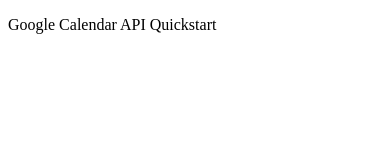
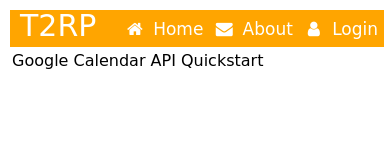
Before and after one commit to T2Powercoders/T2RP, a plain HTML site: page home page/index.html in a window 390 px wide. Drawn offline with Linux system fonts and the light colour scheme.

Commit message:
Html, Css updated

```diff
--- /dev/null
+++ b/about page/about.css
@@ -0,0 +1,114 @@
+* {
+  margin: 2px;
+  padding: 2px;
+  box-sizing: border-box;
+}
+body {
+  font-family: cursive;
+  background-color: black;
+}
+p {
+    color: whitesmoke;
+    padding: auto;
+
+}
+
+h1 {
+  color: orange;
+  padding: 10px;
+  text-align: center;
+}
+nav.navbar {
+  width: 100%;
+  background-color: orange;
+  display: flex;
+  justify-content: flex-end;
+}
+
+.navbar a {
+  text-align: center;
+  padding: 2px;
+  color: white;
+  text-decoration: none;
+  font-size: 17px;
+}
+
+.navbar a:hover {
+  background-color: #ffffff;
+  color: orange;
+}
+
+@media screen and (max-width: 500px) {
+  .navbar a {
+    float: none;
+    display: block;
+  }
+}
+.position{
+    text-align: center;
+  }
+  footer{
+      text-align: center;
+      color: whitesmoke;
+      display: flex;
+      flex-direction: column;
+      justify-content: center;
+  }
+    img.edit{
+      width: 100px;
+      border-radius: 50px;
+      float: right;
+    }
+    iframe{
+      size: 1px;
+    }
+    a {
+      text-decoration: none;
+    }
+    .img-text {
+      width: 100%;
+
+      border-radius: 20px;
+    }
+    @media screen and (max-width: 500px) {
+      .img-text{
+        display: none;
+      }
+
+    }
+    .show-on-mobile{
+      display: none;
+    }
+    @media screen and (max-width: 485px) {
+.show-on-mobile{
+     display: block;
+     width: 100%;
+}
+    }
+    @media screen and (max-width: 1024px) {
+      .show-on-mobile  {
+           display: flex;
+           width: 100%;
+      }
+      .img-text{
+        display: none;
+      }
+          }
+          a.contact {
+
+            border-radius: 9px;
+            background-color: orange;
+            color: whitesmoke;
+            padding: 5px;
+          }
+          .contact:hover {
+            background-color: whitesmoke;
+            color: orange;
+          }
+          a.logo{
+            position: absolute;
+            left: 16px;
+            top: 4px;
+            color: white;
+            font-size: 30px;
+          }
--- a/index.html
+++ b/home page/index.html
@@ -1,18 +1,33 @@
 <!DOCTYPE html>
-<html>
+<html lang="en">
+<head>
+    <meta charset="UTF-8">
+    <meta http-equiv="X-UA-Compatible" content="IE=edge">
+    <meta name="viewport" content="width=device-width, initial-scale=1.0">
+    <link rel="stylesheet" href="./style.css">
 
-<head>
+    <link rel="stylesheet" href="https://cdnjs.cloudflare.com/ajax/libs/font-awesome/4.7.0/css/font-awesome.min.css">
     <title>Google Calendar API Quickstart</title>
-    <meta charset="utf-8" />
 </head>
 
+
 <body>
+
+
+
+    <nav class="navbar">
+        <a href="#" class="logo">T2RP</a>
+        <a href="./index.html"><i class="fa fa-fw fa-home"></i> Home</a>
+        <a href="../about page/about.html"><i class="fa fa-fw fa-envelope"></i> About</a>
+        <a href="../login page/login.html"><i class="fa fa-fw fa-user"></i> Login</a>
+    </nav>
+
+
     <p>Google Calendar API Quickstart</p>
 
     <!--Add buttons to initiate auth sequence and sign out-->
     <button id="authorize_button" style="display: none;">Authorize</button>
     <button id="signout_button" style="display: none;">Sign Out</button>
-
     <pre id="content" style="white-space: pre-wrap;"></pre>
 
     <script type="text/javascript">
--- /dev/null
+++ b/home page/style.css
@@ -0,0 +1,42 @@
+
+* {
+  margin: 2px;
+  padding: 2px;
+  box-sizing: border-box;
+  font-family: cursive;
+}
+
+nav.navbar {
+  width: 100%;
+  background-color: orange;
+  overflow: auto;
+  display: flex;
+  justify-content: flex-end;
+}
+
+.navbar a {
+  text-align: center;
+  padding: 2px;
+  color: white;
+  text-decoration: none;
+  font-size: 17px;
+}
+
+.navbar a:hover {
+  background-color: #ffffff;
+  color: orange;
+}
+
+@media screen and (max-width: 500px) {
+  .navbar a {
+    float: none;
+    display: block;
+  }
+}
+a.logo{
+  position: absolute;
+  left: 16px;
+  top: 4px;
+  color: white;
+  font-size: 30px;
+}
--- /dev/null
+++ b/login page/login.css
@@ -0,0 +1,138 @@
+* {
+  margin: 2px;
+  padding: 2px;
+  box-sizing: border-box;
+  font-family: cursive;
+
+}
+html{
+  background-color: black;
+  height: 100vh;
+  overflow:hidden ;
+  background-image: url(./resturnat.png);
+
+  background-repeat: no-repeat;
+  background-size:cover;
+}
+
+
+h1 {
+    color: rgb(255, 166, 0);
+}
+
+.container {
+  position: relative;
+  border-radius: 5px;
+  padding: 20px 0 30px 0;
+}
+
+
+input,
+.btn {
+  width: 100%;
+  padding: 12px;
+  border: none;
+  border-radius: 4px;
+  margin: 5px 0;
+  opacity: 0.85;
+  display: inline-block;
+  font-size: 17px;
+  line-height: 20px;
+  text-decoration: none;
+
+}
+
+input:hover,
+.btn:hover {
+  opacity: 10;
+}
+
+
+input[type="submit"] {
+  background-color: orange;
+  color: white;
+  cursor: pointer;
+}
+
+input[type="submit"]:hover {
+  background-color: #ffffff;
+  color: orange;
+}
+
+
+a.bottom-container {
+  width: 50%;
+  margin: auto;
+  padding: 0 50px;
+  margin-top: 6px;
+}
+
+
+
+
+.bottom-container {
+
+  text-align: center;
+  background-color: orange;
+width:100%;
+  border-radius: 0px 0px 4px 4px;
+}
+
+@media screen and (max-width: 650px) {
+  a {
+    margin-top: 0;
+  }
+
+
+}
+nav.navbar {
+  width: 100%;
+  background-color: orange;
+  display: flex;
+  justify-content: flex-end;
+}
+
+.navbar a {
+  text-align: center;
+  padding: 2px;
+  color: white;
+  text-decoration: none;
+  font-size: 17px;
+
+}
+
+.navbar a:hover {
+  background-color: #ffffff;
+  color: orange;
+}
+
+@media screen and (max-width: 500px) {
+  .navbar a {
+    float: none;
+    display: block;
+  }
+}
+
+footer {
+  display: flex;
+  justify-content: center;
+}
+
+p {
+  color: orange;
+  font-size: 30px;
+  border: 2px solid white;
+  padding: 10px;
+  text-align: center;
+  background-color: rgb(245, 245, 245);
+  border-radius: 10px;
+
+}
+
+a.logo{
+  position: absolute;
+  left: 16px;
+  top: 8px;
+  color: white;
+  font-size: 30px;
+}
```
Also changed, not shown: about page/about.html (added, +63 -0 lines), login page/login.html (added, +48 -0 lines), owner from/owner.css (added, +64 -0 lines), owner from/owner.html (added, +26 -0 lines), about page/chef.png (added), about page/login.png (added), login page/resturnat.png (added).
